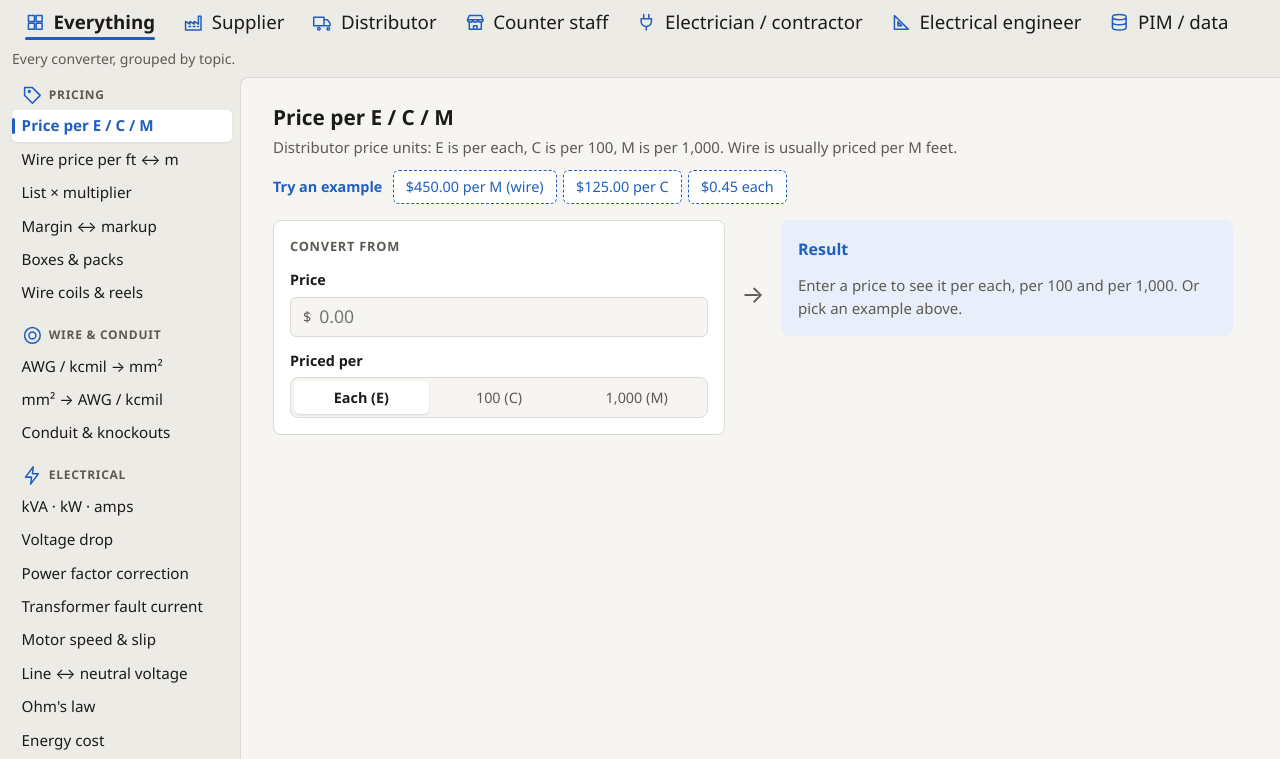
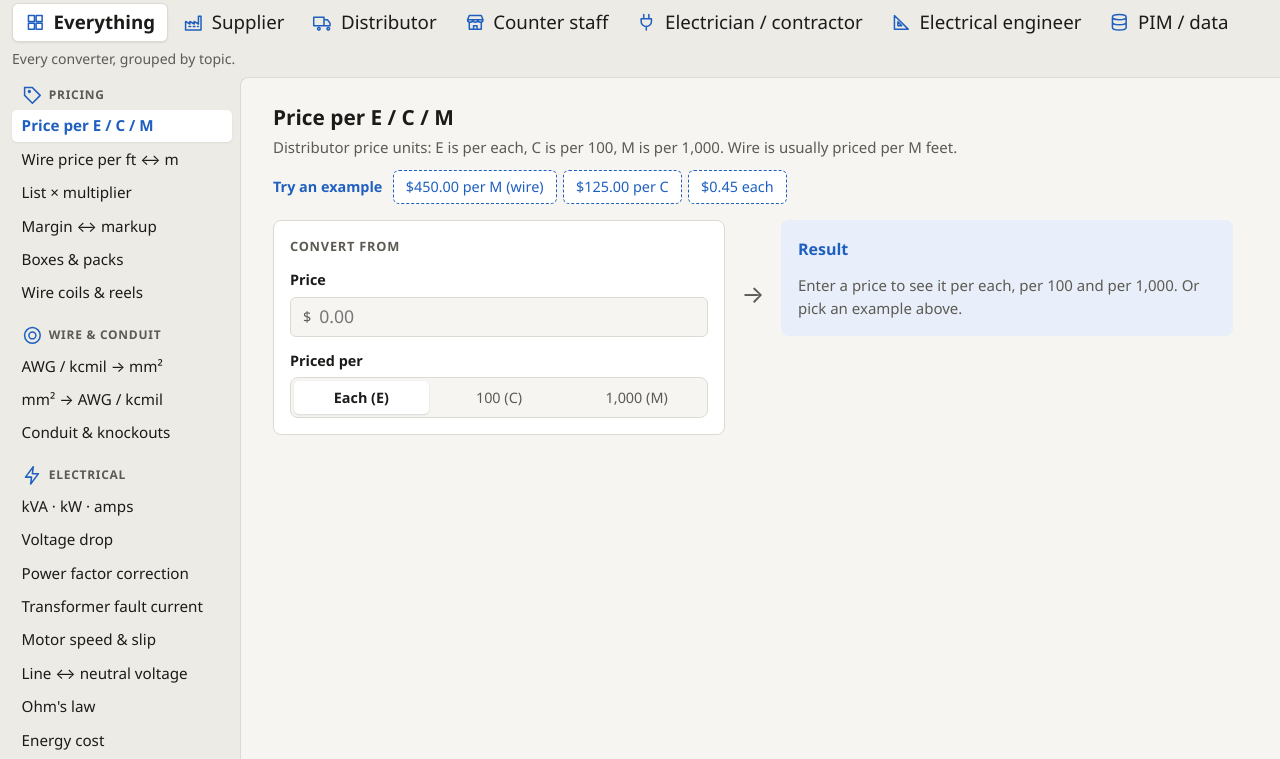
Before and after one commit to chengmarc/uom-converter, a website built with Vite: page src/web/index.html in a window 1280 px wide. Shown: the part 41-800 px from the top of the page. Built offline with nearby package versions, Linux system fonts and the light colour scheme.

Commit message:
Revert "Tell the role tabs and the converter list apart"
This reverts commit 4b5bfade7471b84e3e33f884ee30556609af891e.

```diff
--- a/src/web/style.css
+++ b/src/web/style.css
@@ -118,7 +118,6 @@ kbd {
   color: var(--muted);
 }
 .nav-group a {
-  position: relative;
   padding: 0.3rem 0.6rem;
   border-radius: 5px;
   color: var(--text);
@@ -126,9 +125,7 @@ kbd {
   font-size: 0.95rem;
 }
 .nav-group a:hover { background: var(--hover); }
-/* Selected converter: filled row with an accent pill on the left (side navigation). */
 .nav-group a[aria-current] { background: var(--surface); color: var(--accent); font-weight: 600; box-shadow: 0 1px 2px rgb(0 0 0 / 0.08); }
-.nav-group a[aria-current]::before { content: ""; position: absolute; left: 0; top: 25%; bottom: 25%; width: 3px; border-radius: 2px; background: var(--accent); }
 .nav-group a:focus-visible { outline: 2px solid var(--accent); outline-offset: -2px; }
 .sidebar-hint { margin: 0.5rem 0.6rem 0; font-size: 0.8125rem; color: var(--muted); }
 
@@ -394,11 +391,7 @@ tr.hit td { background: var(--accent-soft); color: var(--accent); font-weight: 6
 .seg { display: flex; gap: 2px; padding: 2px; border: 1px solid var(--line); border-radius: 8px; }
 .seg button { height: 26px; }
 /* The audience selector is the main choice on the page, so it reads larger than the other controls. */
-.tabs button { position: relative; height: 39px; gap: 0.5rem; padding: 0 0.75rem; font-size: 1.17rem; }
-/* Selected role: no box, bold text on an accent underline (top-level tabs), unlike the boxed region switch and sidebar. */
-.tabs button[aria-pressed="true"] { background: transparent; border-color: transparent; box-shadow: none; }
-.tabs button[aria-pressed="true"]::after { content: ""; position: absolute; left: 0.75rem; right: 0.75rem; bottom: 1px; height: 3px; border-radius: 2px; background: var(--accent); }
-.tabs button[aria-pressed="true"]:hover { background: var(--hover); }
+.tabs button { height: 39px; gap: 0.5rem; padding: 0 0.75rem; font-size: 1.17rem; }
 
 /* Code list table */
 table.wide { max-width: none; }
```
